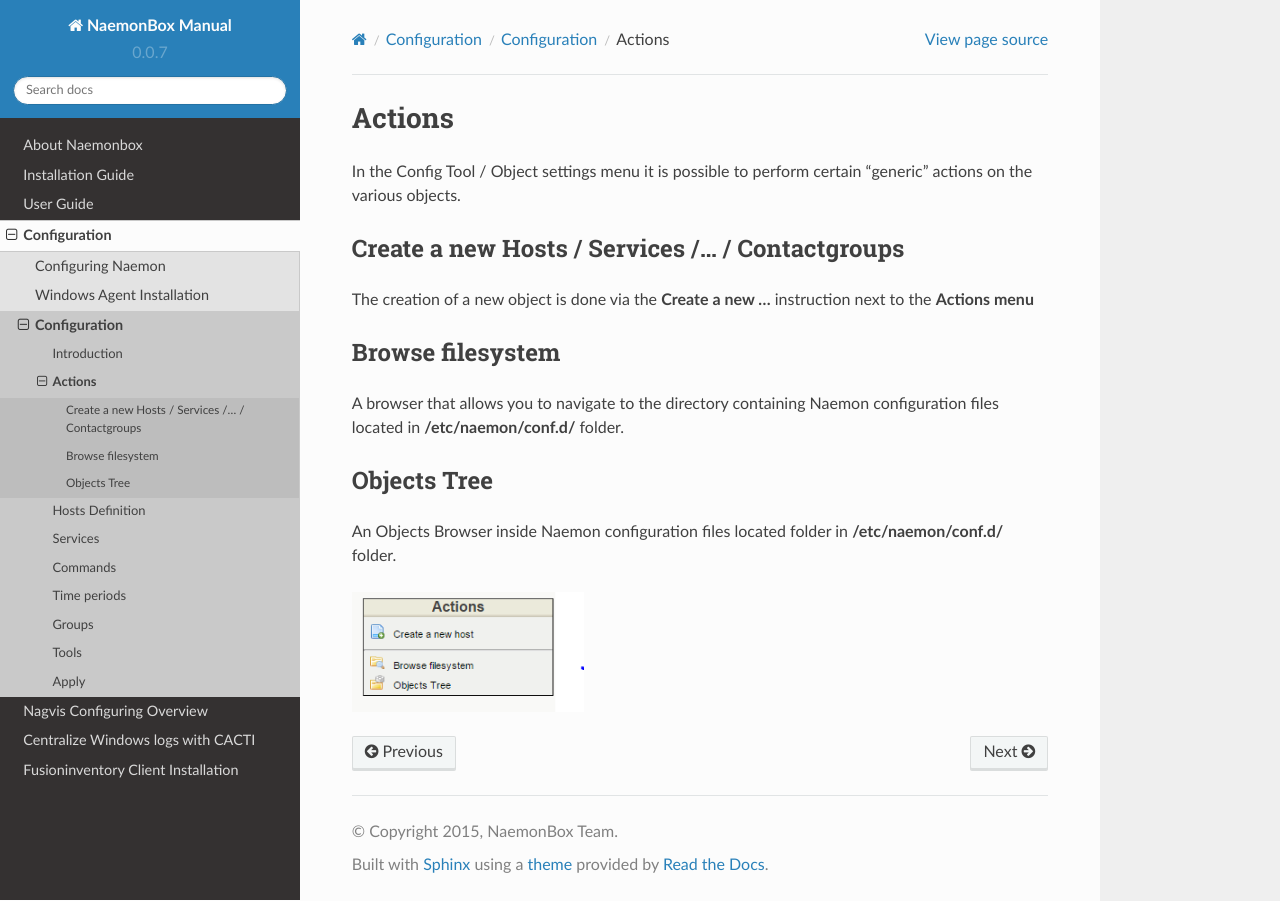
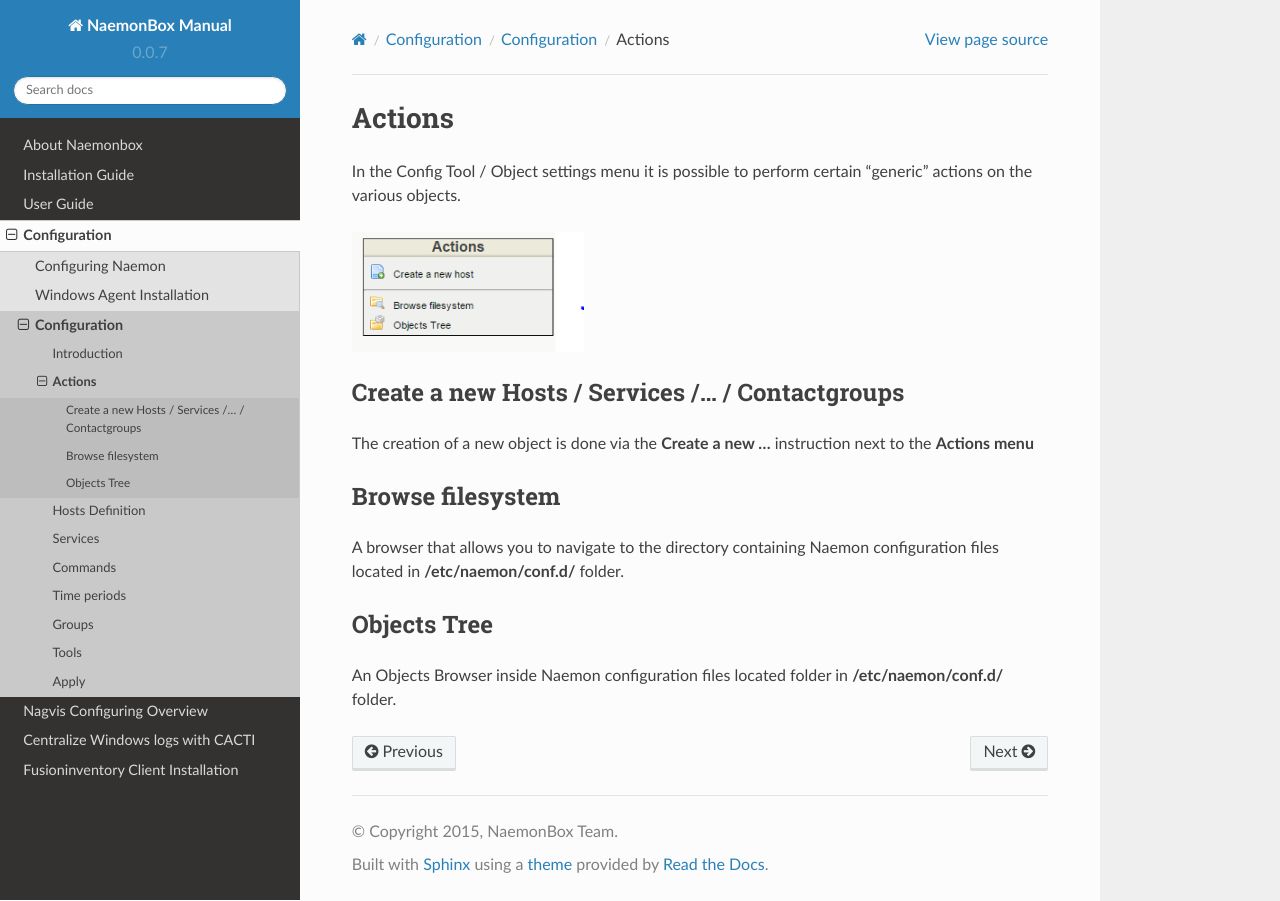
Before and after one commit to mgadi/naemonbox, a Sphinx documentation site: the page built from docs/source/04_Configuring_NaemonBox/configuration/02_actions.rst, in a window 1280 px wide. Built offline with Sphinx 7.4.7 and the Read the Docs theme 2.0.0, drawn with Linux system fonts in a browser that asks for light colours; pages that are not in the unit, such as notebooks, are missing from menus.

Commit message:
Update 02_actions.rst

```diff
--- a/docs/source/04_Configuring_NaemonBox/configuration/02_actions.rst
+++ b/docs/source/04_Configuring_NaemonBox/configuration/02_actions.rst
@@ -4,6 +4,8 @@
 
 In the Config Tool / Object settings  menu it is possible to perform certain “generic” actions on the various objects.
 
+.. image:: /images/Actions.PNG
+ :scale: 90 %
 
 Create a new Hosts / Services /... / Contactgroups
 =========
@@ -18,6 +20,3 @@
 Objects Tree
 =========
 An Objects Browser inside Naemon configuration files located folder in  **/etc/naemon/conf.d/** folder.
-
-.. image:: /images/Actions.PNG
- :scale: 90 %
```
